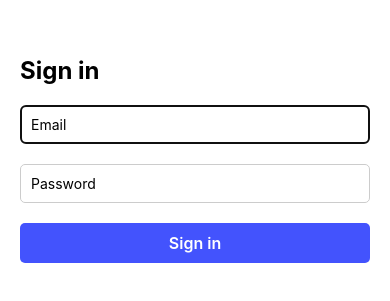
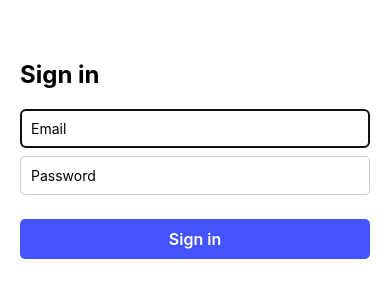
Before and after one commit to jvcByte/reactNativeExpoClerkAuth, a React Native app: screen / in a window 390 px wide. Shown: the part 263-564 px from the top of the page. Built offline with nearby package versions, Linux system fonts and the light colour scheme.

Commit message:
feat: form validation with react hook form and zod

```diff
--- a/App.tsx
+++ b/App.tsx
@@ -4,18 +4,34 @@ import {
   Text,
   KeyboardAvoidingView,
   Platform,
+  View,
 } from 'react-native';
 import CustomInput from './src/components/ui/CustomInput';
 import CustomButton from './src/components/ui/CustomButton';
 import { useForm } from 'react-hook-form';
+import { z } from 'zod/v3';
+import { zodResolver } from '@hookform/resolvers/zod';
+
+const signInSchema = z.object({
+  email: z.string({ message: 'Email is required' }).email({ message: 'Invalid email' }),
+  password: z.string({message: 'Password is required' }).min(8, 'Minimum of 8 characters'),
+});
+
+type SigninField = z.infer<typeof signInSchema>;
 
 export default function App() {
 
-  const { control, handleSubmit, formState: { errors } } = useForm();
+  const {
+    control,
+    handleSubmit,
+    formState: { errors },
+  } = useForm({
+    resolver: zodResolver(signInSchema),
+  });
 
   console.log('Errors: ', errors)
 
-  const onSignin = (data: any) => {
+  const onSignin = (data: SigninField) => {
     console.log('Sign in: ', data)
   }
 
@@ -26,8 +42,8 @@ export default function App() {
 
       <Text style={styles.title}>Sign in</Text>
 
+      <View style={styles.form} >
         <CustomInput
-        isRequired="Email is required"
           name='email'
           control={control}
           placeholder='Email'
@@ -37,12 +53,12 @@ export default function App() {
           autoComplete='email'
         />
         <CustomInput
-        isRequired="Password is required"
           name='password'
           control={control}
           placeholder='Password'
           secureTextEntry
         />
+      </View>
 
       <CustomButton
         text='Sign in'
@@ -67,4 +83,8 @@ const styles = StyleSheet.create({
     fontSize: 24,
     fontWeight: 'bold',
   },
+
+  form: {
+    gap: 4,
+  }
 });
--- a/package.json
+++ b/package.json
@@ -9,11 +9,13 @@
     "web": "expo start --web"
   },
   "dependencies": {
+    "@hookform/resolvers": "^5.2.1",
     "expo": "~53.0.22",
     "expo-status-bar": "~2.2.3",
     "react": "19.0.0",
     "react-hook-form": "^7.62.0",
-    "react-native": "0.79.6"
+    "react-native": "0.79.6",
+    "zod": "^4.1.0"
   },
   "devDependencies": {
     "@babel/core": "^7.25.2",
--- a/src/components/ui/CustomInput.tsx
+++ b/src/components/ui/CustomInput.tsx
@@ -1,50 +1,57 @@
-import { StyleSheet, TextInput, TextInputProps, Text } from "react-native";
+import { StyleSheet, TextInput, TextInputProps, Text, View } from "react-native";
 import { Controller } from "react-hook-form";
 
 type CustomInputProps = {
     control: any;
     name: string;
-    isRequired?: any;
 } & TextInputProps;
 
-export default function CustomInput({control, name, isRequired, ...props}: CustomInputProps) {
+export default function CustomInput({control, name, ...props}: CustomInputProps) {
     return (
         <Controller
             control={control}
             name={name}
-            rules={{required: isRequired}}
             render={({
                 field: { value, onChange, onBlur },
                 fieldState: { error }
             }) => (
-                <>
+                <View style={styles.container}>
                     <TextInput
                         {...props}
                         value={value}
                         onChangeText={onChange}
                         onBlur={onBlur}
-                        placeholder={error ? error.message : props.placeholder}
-                        placeholderTextColor={error ? 'rgba(220, 20, 60, 0.5)' : undefined}
                         style={[
                             styles.input,
                             props.style,
                             error && styles.inputError
                         ]}
                     />
-                </>
+                    {<Text style={styles.errorText}>{error?.message}</Text>}
+                </View>
             )}
         />
     )
 }
 
 const styles = StyleSheet.create({
+    container: {
+        gap: 2,
+    },
     input: {
         borderWidth: 1,
         borderColor: '#ccc',
         padding: 10,
         borderRadius: 5,
     },
+
+    errorText: {
+        color: 'crimson',
+        fontSize: 12,
+        marginTop: 2,
+    },
     inputError: {
         borderColor: 'crimson',
+        borderWidth: 1,
     },
 });
```
Also changed, not shown: 1 other file (tests, documents, lock files or other folders). Lines whose indentation alone changed are shown as unchanged.
